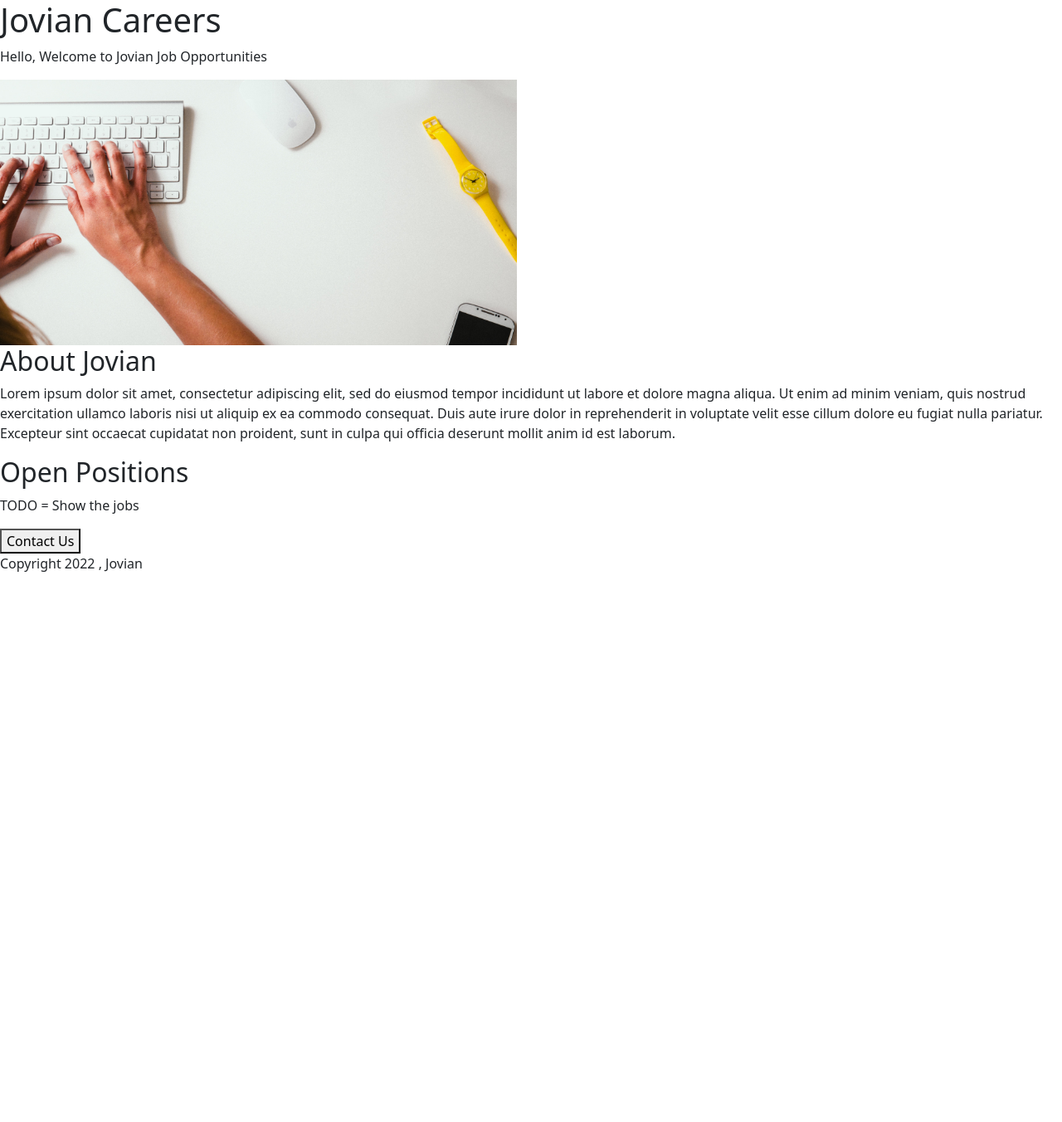
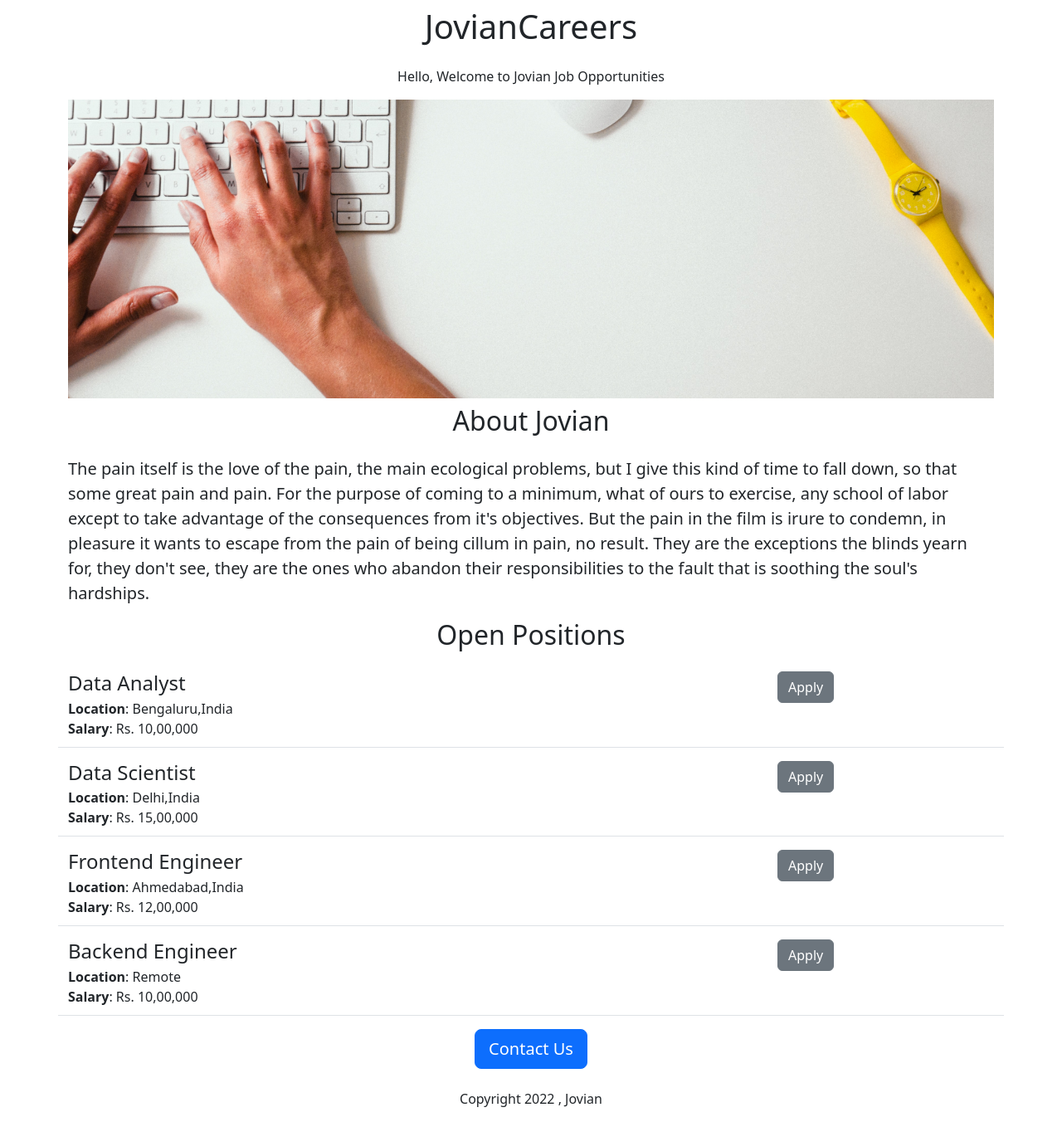
Before and after one commit to Pravz-149/Jovian-careers, a Flask app: page / in a window 1280 px wide. Shown: the whole page at 83% size. Before the commit the page ends 689 px from the top, so only its background shows below. Run offline with Flask 2, Linux system fonts and the light colour scheme.

Commit message:
added dynamic data and api route

```diff
--- a/app.py
+++ b/app.py
@@ -1,10 +1,39 @@
-from flask import Flask ,render_template
+from flask import Flask, render_template
 
 app = Flask(__name__)
 
+JOBS = [{
+    'id': 1,
+    'title': 'Data Analyst',
+    'location': 'Bengaluru,India',
+    'Salary': 'Rs. 10,00,000'
+}, {
+    'id': 2,
+    'title': 'Data Scientist',
+    'location': 'Delhi,India',
+    'Salary': 'Rs. 15,00,000'
+}, {
+    'id': 3,
+    'title': 'Frontend Engineer',
+    'location': 'Ahmedabad,India',
+    'Salary': 'Rs. 12,00,000'
+}, {
+    'id': 4,
+    'title': 'Backend Engineer',
+    'location': 'Remote',
+    'Salary': 'Rs. 10,00,000'
+}]
+
+
 @app.route("/")
 def hello_world():
-  return render_template('home.html')
+    return render_template('home.html', jobs=JOBS, company_name="Jovian")
+
+
+@app.route("/api/jobs")
+def list_jobs():
+    return jsonify(JOBS)
+
 
 if __name__ == '__main__':
-  app.run(host = "0.0.0.0",debug = True)
+    app.run(host="0.0.0.0", debug=True)
--- a/templates/home.html
+++ b/templates/home.html
@@ -7,25 +7,37 @@
     <meta name="viewport" content="width=device-width, initial-scale=1">
     <link href="https://cdn.jsdelivr.net/npm/bootstrap@5.2.0-beta1/dist/css/bootstrap.min.css" rel="stylesheet" integrity="sha384-0evHe/X+R7YkIZDRvuzKMRqM+OrBnVFBL6DOitfPri4tjfHxaWutUpFmBp4vmVor" crossorigin="anonymous">
 
+    <style>
+      #banner {
+        height :360px;
+        object-fit : cover;
+        width : 100%;
+      }
+    </style>
 
   </head>
 
   <body>
-    <div>
-    <h1>Jovian Careers</h1>
-    <p> Hello, Welcome to Jovian Job Opportunities </p>
-    <img src = 'https://jovian-careers.pravz149.repl.co/static/image.jpg'height = "320" >
+    <div class= "container">
+    <h1 class = "text-center mt-2 mb-4"> {{company_name}}Careers</h1>
+    <p class = "text-center"s> Hello, Welcome to Jovian Job Opportunities </p>
+    <img class = "img-fluid" id ="banner" src = 'https://jovian-careers.pravz149.repl.co/static/image.jpg'height = "320" >
 
-    <h2>About Jovian</h2>
+    <h2 class = "text-center mt-2 mb-4">About Jovian</h2>
 
-    <p>Lorem ipsum dolor sit amet, consectetur adipiscing elit, sed do eiusmod tempor incididunt ut labore et dolore magna aliqua. Ut enim ad minim veniam, quis nostrud exercitation ullamco laboris nisi ut aliquip ex ea commodo consequat. Duis aute irure dolor in reprehenderit in voluptate velit esse cillum dolore eu fugiat nulla pariatur. Excepteur sint occaecat cupidatat non proident, sunt in culpa qui officia deserunt mollit anim id est laborum.</p>
+    <p class="lead">The pain itself is the love of the pain, the main ecological problems, but I give this kind of time to fall down, so that some great pain and pain. For the purpose of coming to a minimum, what of ours to exercise, any school of labor except to take advantage of the consequences from it's objectives. But the pain in the film is irure to condemn, in pleasure it wants to escape from the pain of being cillum in pain, no result. They are the exceptions the blinds yearn for, they don't see, they are the ones who abandon their responsibilities to the fault that is soothing the soul's hardships.
+</p>
 
-  <h2>Open Positions</h2>
-  <p>TODO = Show the jobs</p>
+  <h2 class = "text-center mt-2 mb-4">Open Positions</h2>
+  <div>
+    {% for job in jobs %}
+      {% include 'jobitem.html' %}
+    {% endfor %}
+  </div>
 
-  <div>
-  <button>Contact Us</button>
-    <p>Copyright 2022 , Jovian</p>
+  <div class = "text-center">
+  <button class = "btn btn-primary btn-lg">Contact Us</button>
+    <p class = "mt-4">Copyright 2022 , Jovian</p>
   </div>
 
 
--- /dev/null
+++ b/templates/jobitem.html
@@ -0,0 +1,19 @@
+ <div class="border-bottom row" style = "margin-bottom:16px;padding-bottom:10px">
+  <div class="col-9">
+    <h4
+      style= 'color:rgb(180.180.180);margin-bottom:4px;'>
+      {{job['title']}}
+    </h4>
+    <div>
+      <b>Location</b>: {{job['location']}}
+    </div>
+    {% if 'Salary' in job %}
+    <div>
+      <b>Salary</b>: {{job['Salary']}}
+    </div>
+    {% endif %}
+  </div>
+   <div class="col-3">
+     <button type="button" class="btn btn-secondary float-right">Apply</button>
+    </div>
+ </div>
```
